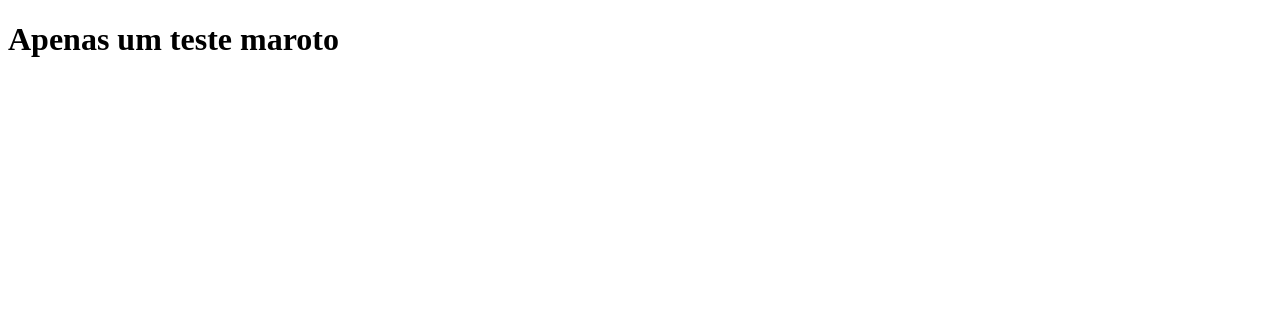
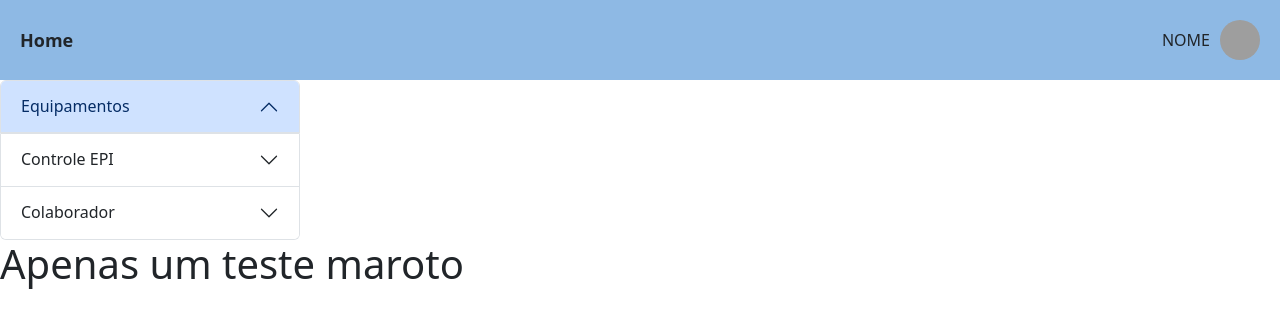
Before and after one commit to marcelovntr/epi, a Django app: page / in a window 1280 px wide. Shown: the top 328 px of the page. Run offline with Django 5.2, Linux system fonts and the light colour scheme; grey boxes are pictures that could not be loaded.

Commit message:
adição do accordion e header e estilização parcial

```diff
--- /dev/null
+++ b/epi2025/epi/epi_app/static/epi_app/css/accordion.css
@@ -0,0 +1,23 @@
+.accordion {
+    max-width: 300px;
+    margin: 0;
+    border-radius: 0;
+}
+
+.accordion-body {
+    display: flex;
+    flex-direction: column;
+}
+
+.accordion-body a{
+    text-decoration: none;
+    color: rgba(19, 18, 18, 0.87);
+    margin: 8px;
+    padding-bottom: 4px; /* texto não salta qdo a borda aparece */
+    transition: all 0.1s ease-in-out;
+}
+.accordion-body a:hover{
+    border-bottom: 2px solid rgb(27, 26, 26);
+    font-weight: bold;
+
+}
--- /dev/null
+++ b/epi2025/epi/epi_app/static/epi_app/css/header.css
@@ -0,0 +1,32 @@
+*{
+    padding: 0;
+    margin: 0;
+    box-sizing: border-box;
+}
+.header-index {
+    width: 100%;
+    height: 80px;
+    background-color: #8eb9e4;
+    display: flex;
+    justify-content: space-between;
+    align-items: center;
+    padding: 0 20px;
+
+}
+
+.header-texto {
+    font-size: 18px;
+    font-weight: bold;
+}
+
+.header-usuario {
+    display: flex;
+    align-items: center;
+    gap: 10px;
+}
+
+.header-usuario img {
+    width: 40px;
+    height: 40px;
+    border-radius: 50%;
+}
--- a/epi2025/epi/epi_app/templates/epi_app/global/index.html
+++ b/epi2025/epi/epi_app/templates/epi_app/global/index.html
@@ -5,13 +5,17 @@
     <meta charset="UTF-8">
     <meta name="viewport" content="width=device-width, initial-scale=1.0">
     <title>{% block title %}{% endblock title %}</title>
+    <link href="https://cdn.jsdelivr.net/npm/bootstrap@5.3.2/dist/css/bootstrap.min.css" rel="stylesheet">
+    <script src="https://cdn.jsdelivr.net/npm/bootstrap@5.3.2/dist/js/bootstrap.bundle.min.js"></script>
     <link rel="stylesheet" href="{% static 'epi_app/css/header.css' %}">
+    <link rel="stylesheet" href="{% static 'epi_app/css/accordion.css' %}">
     {% comment %} demais css{% endcomment %}
     {% block css %}{% endblock css %}
 
 </head>
 <body>
     {% include "epi_app/partials/header.html" %}
+    {% include "epi_app/partials/accordion.html" %}
     {% block content %}{% endblock content %}
     {% include "epi_app/partials/footer.html" %}
 </body>
--- /dev/null
+++ b/epi2025/epi/epi_app/templates/epi_app/partials/accordion.html
@@ -0,0 +1,48 @@
+<div class="accordion" id="accordionExample">
+    <div class="accordion-item">
+      <h2 class="accordion-header" id="headingOne">
+        <button class="accordion-button" type="button" data-bs-toggle="collapse" data-bs-target="#collapseOne" aria-expanded="true" aria-controls="collapseOne">
+          Equipamentos
+        </button>
+      </h2>
+      <div id="collapseOne" class="accordion-collapse collapse" aria-labelledby="headingOne" data-bs-parent="#accordionExample">
+                            <!-- "accordion-collapse collapse show"  -->
+        <div class="accordion-body">
+
+            <a href="">Cadastrar Equipamentos</a>
+            <a href="">Editar Equipamentos</a>
+        </div>
+      </div>
+    </div>
+    <div class="accordion-item">
+      <h2 class="accordion-header" id="headingTwo">
+        <button class="accordion-button collapsed" type="button" data-bs-toggle="collapse" data-bs-target="#collapseTwo" aria-expanded="false" aria-controls="collapseTwo">
+          Controle EPI
+        </button>
+      </h2>
+      <div id="collapseTwo" class="accordion-collapse collapse" aria-labelledby="headingTwo" data-bs-parent="#accordionExample">
+        <div class="accordion-body">
+            <a href="">Registrar Ação</a>
+            <a href="">Relatórios</a>
+
+        </div>
+      </div>
+    </div>
+    <div class="accordion-item">
+      <h2 class="accordion-header" id="headingThree">
+        <button class="accordion-button collapsed" type="button" data-bs-toggle="collapse" data-bs-target="#collapseThree" aria-expanded="false" aria-controls="collapseThree">
+          Colaborador
+        </button>
+      </h2>
+      <div id="collapseThree" class="accordion-collapse collapse" aria-labelledby="headingThree" data-bs-parent="#accordionExample">
+        <div class="accordion-body">
+
+            <a href="">Cadastrar Colaborador</a>
+            <a href="">Relatórios</a>
+            <a href="">Editar Colaborador</a>
+
+
+        </div>
+      </div>
+    </div>
+  </div>
--- a/epi2025/epi/epi_app/templates/epi_app/partials/header.html
+++ b/epi2025/epi/epi_app/templates/epi_app/partials/header.html
@@ -0,0 +1,9 @@
+<div class="header-index">
+    <div class="header-texto">
+        Home
+    </div>
+    <div class="header-usuario">
+        <span>NOME</span>
+        <img src="https://st4.depositphotos.com/11574170/25191/v/450/depositphotos_251916955-stock-illustration-user-glyph-color-icon.jpg" alt="">
+    </div>
+</div>
```
